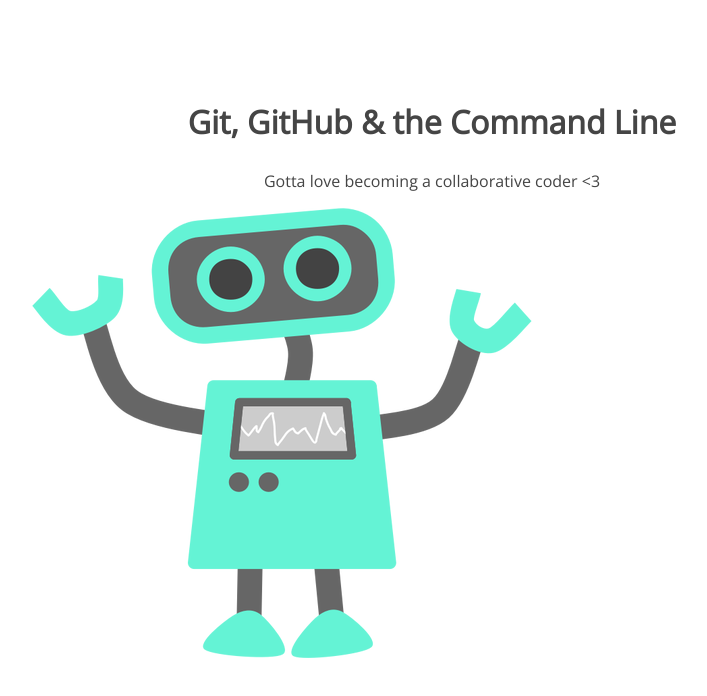
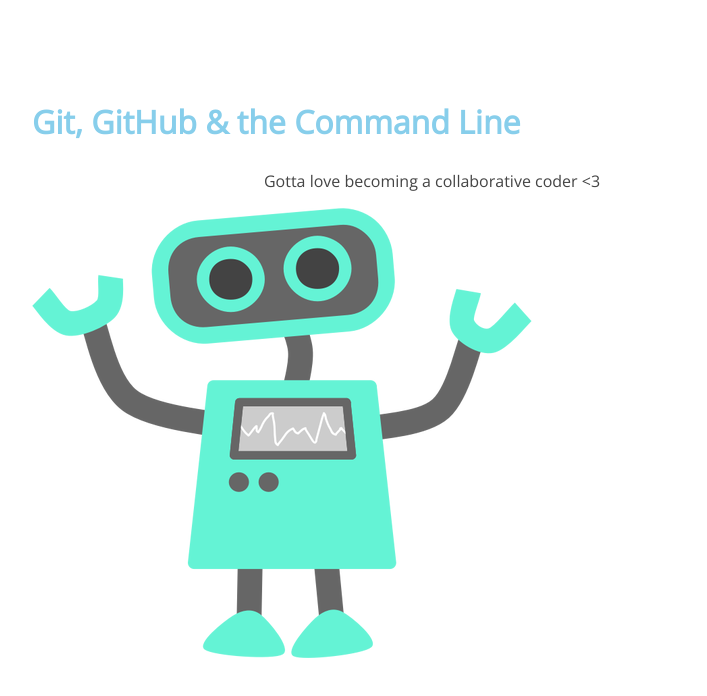
Before and after one commit to sdexter91/105-project, a plain HTML site: page index.html in a window 1280 px wide. Shown: the whole page, without its empty margins (208-915 px from the left). Drawn offline with nearby package versions, Linux system fonts and the light colour scheme.

Commit message:
h1 color change

```diff
--- a/css/style.css
+++ b/css/style.css
@@ -2,7 +2,9 @@ section {
 	width: 800px;
 	margin: 100px auto;
 }
-section h1,
+section h1 {
+	color: skyblue;
+}
 section p {
 	text-align: center;
 	color: #454545;
```
